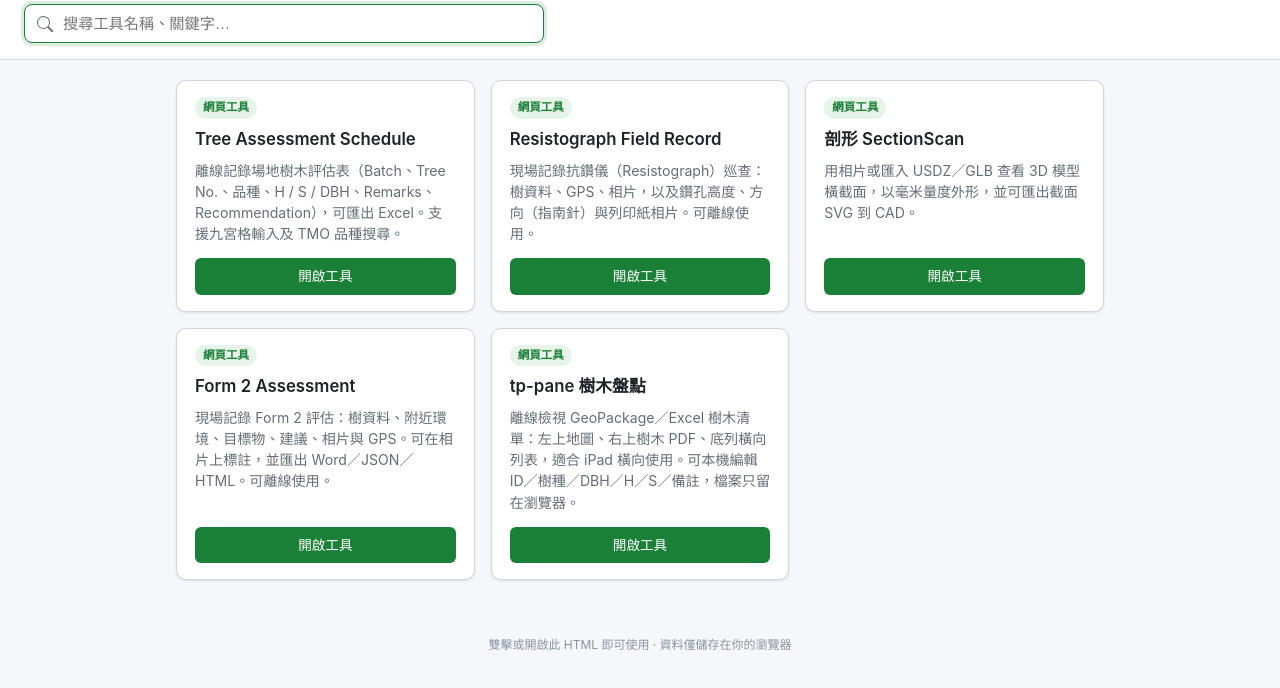
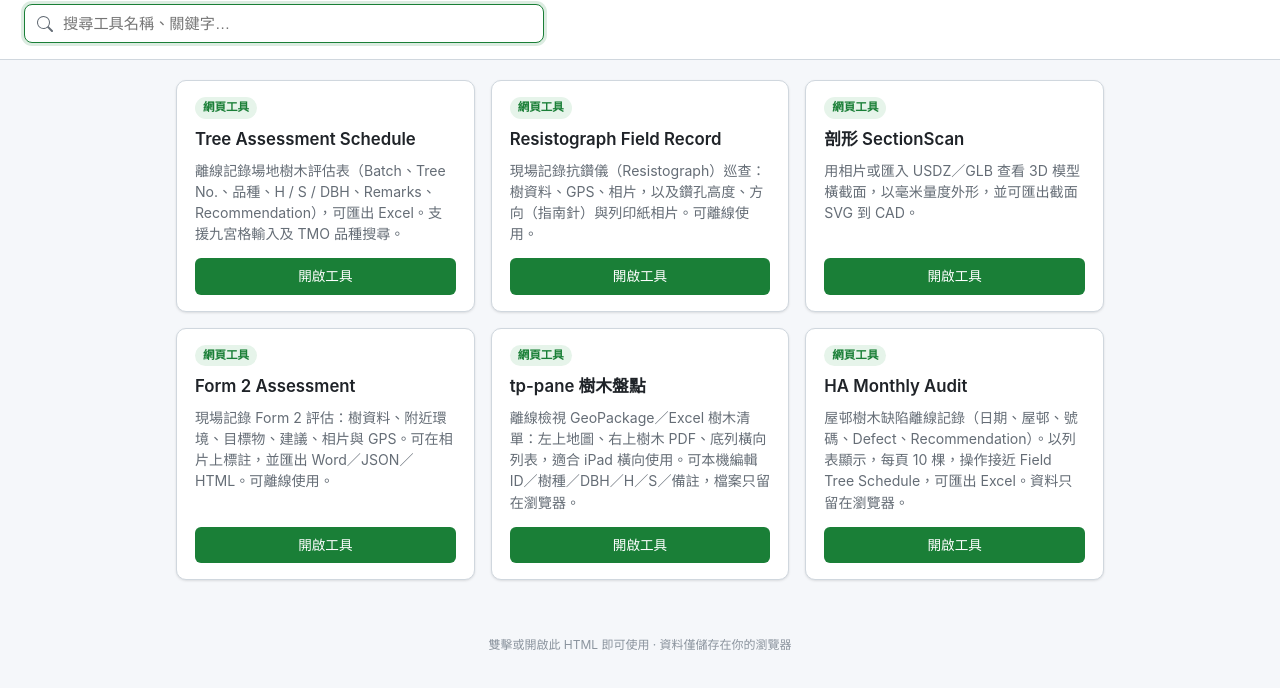
Before and after one commit to davychan188/tree-tools-davy, a plain HTML site: page index.html in a window 1280 px wide. Shown: the part 60-748 px from the top of the page. Drawn offline with Linux system fonts and the light colour scheme.

Commit message:
Add HA Monthly Audit to the Davy tree tools portal

```diff
--- a/index.html
+++ b/index.html
@@ -204,6 +204,14 @@ const tools = [
     desc: "離線檢視 GeoPackage／Excel 樹木清單：左上地圖、右上樹木 PDF、底列橫向列表，適合 iPad 橫向使用。可本機編輯 ID／樹種／DBH／H／S／備註，檔案只留在瀏覽器。",
     url: "https://davychan188.github.io/tp-pane/",
     keywords: "tp-pane 樹木盤點 gpkg geopackage excel 地圖 pdf 清單 ipad 離線 inventory"
+  },
+  {
+    id: "ha-monthly-audit",
+    name: "HA Monthly Audit",
+    tag: "網頁工具",
+    desc: "屋邨樹木缺陷離線記錄（日期、屋邨、號碼、Defect、Recommendation）。以列表顯示，每頁 10 棵，操作接近 Field Tree Schedule，可匯出 Excel。資料只留在瀏覽器。",
+    url: "https://davychan188.github.io/ha-monthly-audit/?v=6",
+    keywords: "ha monthly audit 屋邨 缺陷 defect recommendation 離線 excel 列表 tas"
   }
 ];
 
--- a/sw.js
+++ b/sw.js
@@ -1,4 +1,4 @@
-const CACHE = "tree-tools-davy-v3";
+const CACHE = "tree-tools-davy-v4";
 const ASSETS = [
   "./",
   "./index.html",
```
Also changed, not shown: 1 other file.
